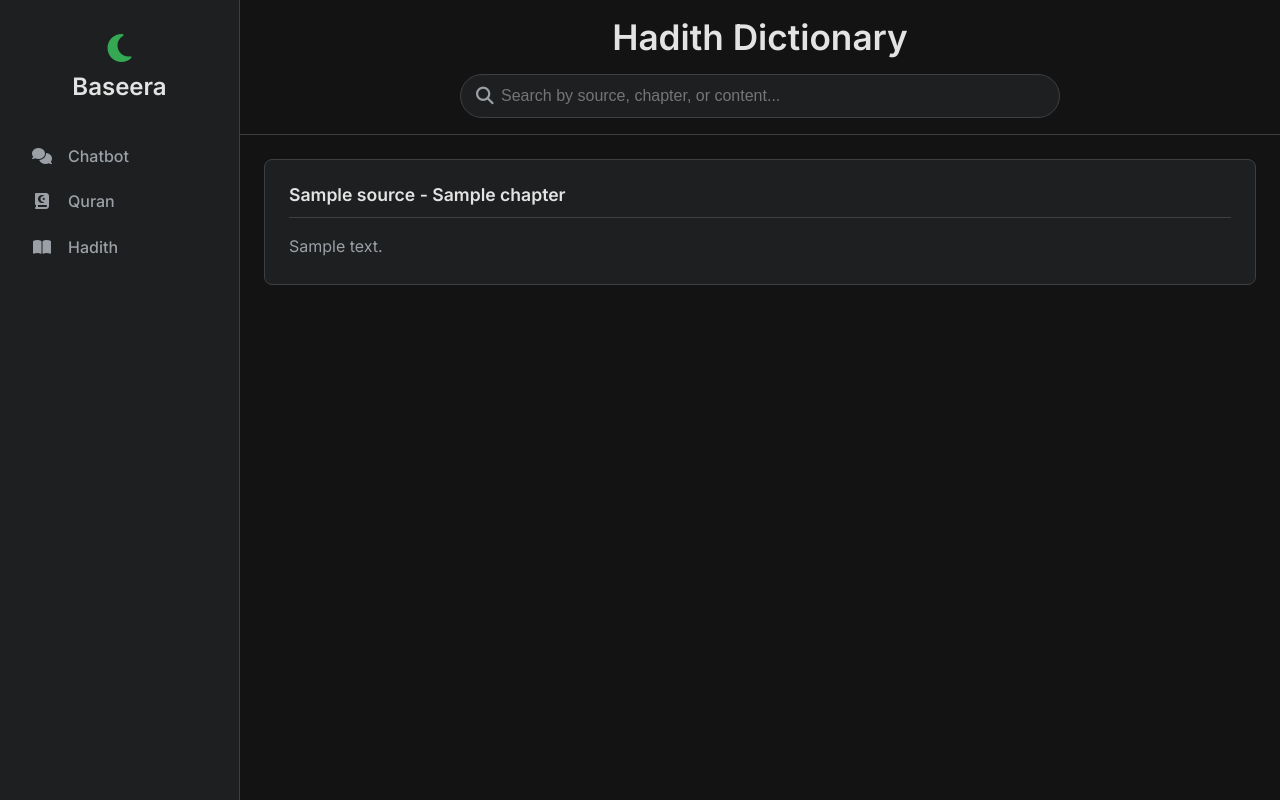
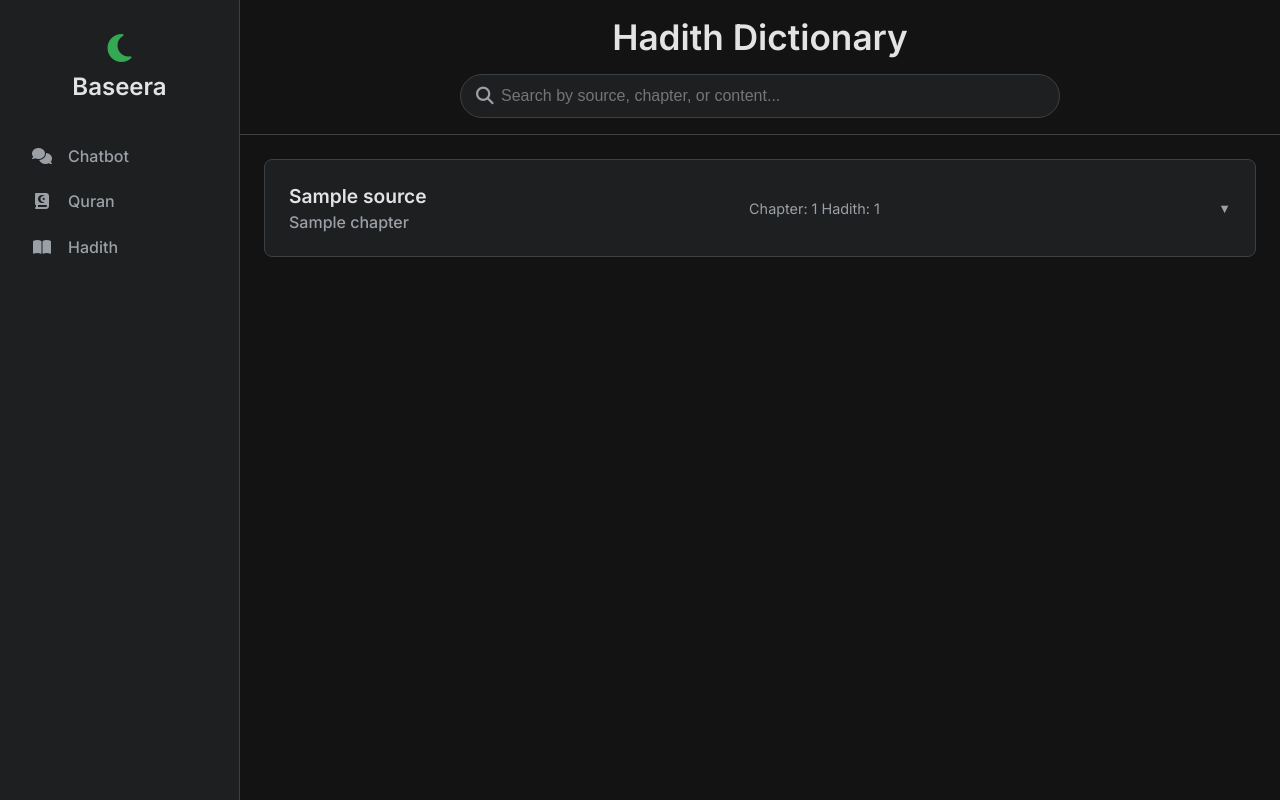
Before and after one commit to Bayhaqieee/Chatbot-QnA-Quran, a Flask app: template Agent/templates/hadith.html in a window 1280 px wide. Run offline with Flask 3, Linux system fonts and the light colour scheme; the template is opened without the code that fills it: most values are stand-ins (such as "Sample title", 1, 10 or a date in 2020); some web fonts are replaced.

Commit message:
Hadith Interface Improvement

```diff
--- a/Agent/static/css/style.css
+++ b/Agent/static/css/style.css
@@ -235,21 +235,23 @@ button#askButton {
   overflow-y: auto;
   padding: 1.5rem;
 }
+
 .search-bar {
   position: relative;
   margin: 1rem auto 0;
   width: 100%;
   max-width: 600px;
 }
+
 .search-bar input {
   width: 100%;
-  padding: 0.75rem 0.75rem 0.75rem 2.5rem;
+  padding: .75rem .75rem .75rem 2.5rem;
   border-radius: 24px;
   border: 1px solid var(--border-color);
   background-color: var(--surface-dark);
-  color: var(--text-primary);
-  font-size: 1rem;
+  color: var(--text-primary); font-size: 1rem;
 }
+
 .search-bar i {
   position: absolute;
   left: 1rem;
@@ -257,26 +259,20 @@ button#askButton {
   transform: translateY(-50%);
   color: var(--text-secondary);
 }
+
+/* General Dictionary Card Style */
 .dictionary-card {
   background-color: var(--surface-dark);
   border: 1px solid var(--border-color);
   border-radius: 8px;
-  padding: 1.5rem;
   margin-bottom: 1rem;
 }
-.dictionary-card .card-header {
-  border-bottom: 1px solid var(--border-color);
-  padding-bottom: 0.75rem;
-  margin-bottom: 1rem;
-}
-.dictionary-card h3 {
-  color: var(--text-primary);
-  font-size: 1.1rem;
-}
+
 .dictionary-card p {
   color: var(--text-secondary);
   line-height: 1.6;
 }
+
 .arabic-text {
   font-family: var(--font-arabic);
   font-size: 1.8rem;
@@ -286,3 +282,69 @@ button#askButton {
   margin-bottom: 1rem;
   line-height: 2.5rem;
 }
+
+
+.dictionary-card:not(.hadith-card) {
+  padding: 1.5rem;
+}
+
+.dictionary-card:not(.hadith-card) .card-header {
+  border-bottom: 1px solid var(--border-color);
+  padding-bottom: .75rem;
+  margin-bottom: 1rem;
+}
+
+.dictionary-card:not(.hadith-card) h3 {
+  font-size: 1.1rem;
+}
+
+.hadith-card {
+  padding: 0;
+}
+
+.hadith-card details summary {
+  list-style: none;
+  cursor: pointer;
+  padding: 1.5rem;
+  display: flex;
+  justify-content: space-between;
+  align-items: center;
+}
+
+.hadith-card details summary::-webkit-details-marker {
+  display: none;
+}
+
+.hadith-card .header-main h3 {
+  font-size: 1.2rem;
+  color: var(--text-primary);
+}
+
+.hadith-card .header-main h4 {
+  font-size: 1rem;
+  font-weight: 500;
+  color: var(--text-secondary);
+  margin-top: 0.25rem;
+}
+
+.hadith-card .card-meta {
+  font-size: 0.9rem;
+  color: var(--text-secondary);
+  text-align: right;
+}
+
+.hadith-card .card-body {
+  padding: 0 1.5rem 1.5rem 1.5rem;
+  border-top: 1px solid var(--border-color); }
+
+.hadith-card summary::after {
+  content: '▼';
+  font-size: 0.8rem;
+  color: var(--text-secondary);
+  transition: transform 0.2s;
+  margin-left: 1rem;
+}
+
+.hadith-card details[open] summary::after {
+  transform: rotate(180deg);
+}
--- a/Agent/templates/hadith.html
+++ b/Agent/templates/hadith.html
@@ -13,11 +13,22 @@
     </header>
     <div class="dictionary-content" id="dictionary-content">
         {% for item in hadith_data %}
-        <div class="dictionary-card">
-            <div class="card-header">
-                <h3>{{ item.source }} - {{ item.chapter }}</h3>
-            </div>
-            <p>{{ item.text_en }}</p>
+        <div class="dictionary-card hadith-card"> <details>
+                <summary class="card-header">
+                    <div class="header-main">
+                        <h3>{{ item.source }}</h3>
+                        <h4>{{ item.chapter }}</h4>
+                    </div>
+                    <div class="card-meta">
+                        <span>Chapter: {{ item.chapter_number }}</span>
+                        <span>Hadith: {{ item.hadith_number }}</span>
+                    </div>
+                </summary>
+                <div class="card-body">
+                    <p class="arabic-text">{{ item.arabic_text }}</p>
+                    <p>{{ item.english_text }}</p>
+                </div>
+            </details>
         </div>
         {% endfor %}
     </div>
```
Also changed, not shown: Agent/data_pipeline.py (+13 -9 lines).
